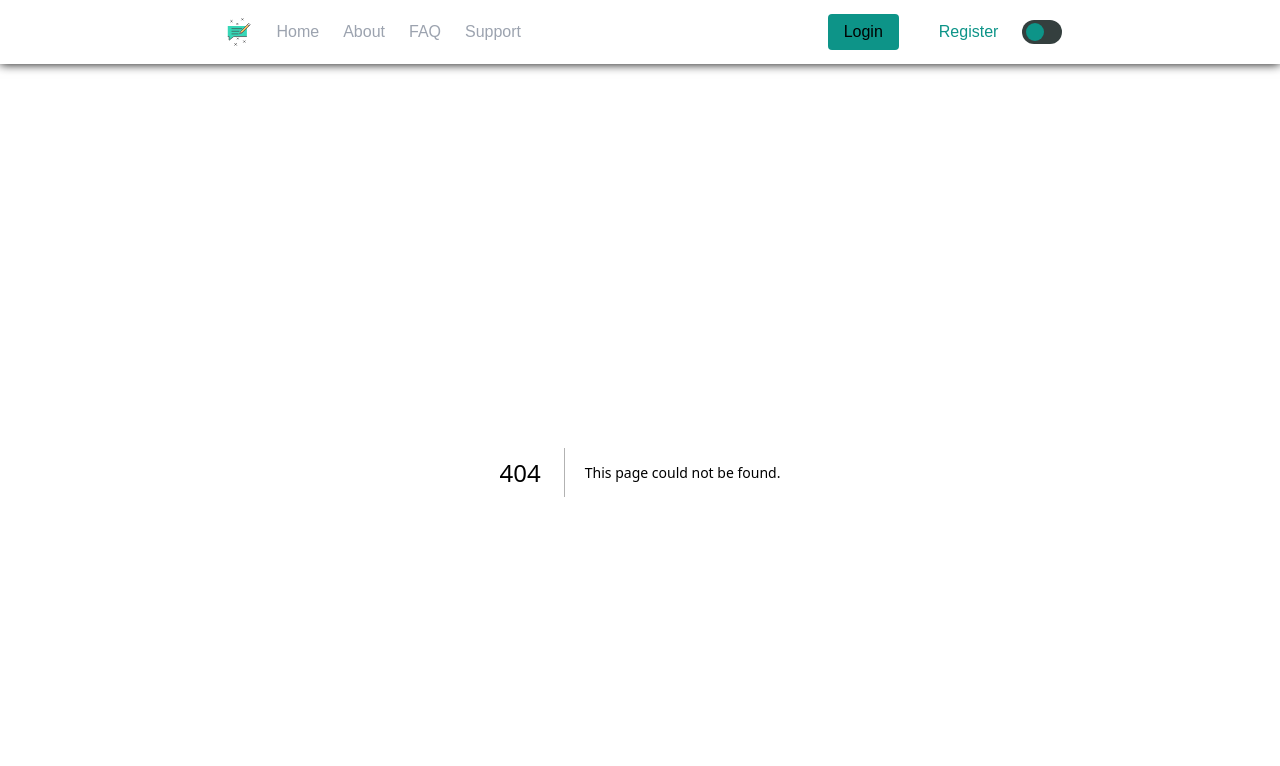
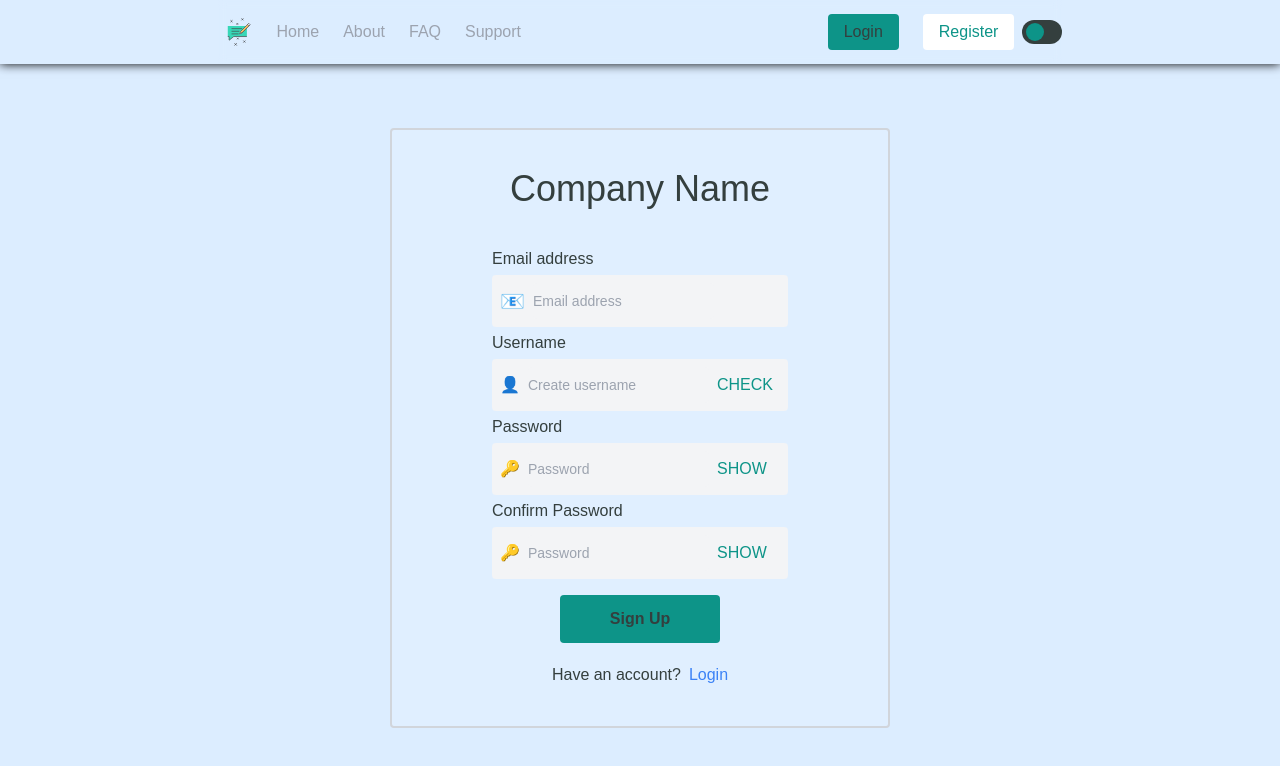
Before and after one commit to Collaborative-Open-Source-Projects/scrt-pwd-link, a Next.js app: page /authentication in a window 1280 px wide. Before the commit this address had no page. Shown: the top 766 px of the page. Built offline with nearby package versions, Linux system fonts and the light colour scheme.

Commit message:
Added Login & signUp components and /authentication route

```diff
--- /dev/null
+++ b/app/authentication/layout.js
@@ -0,0 +1,4 @@
+// app/authentication/layout.tsx (Authentication Layout)
+export default function AuthLayout({ children }) {
+  return <main>{children}</main>;
+}
--- /dev/null
+++ b/app/authentication/page.js
@@ -0,0 +1,13 @@
+"use client";
+import { Login } from "../components/Login";
+import { Register } from "../components/Register";
+import { useState } from "react";
+
+export default function Page() {
+  const [isAlreadyUser, setAlreadyUser] = useState(false);
+  return isAlreadyUser ? (
+    <Login isAlreadyUser={isAlreadyUser} setAlreadyUser={setAlreadyUser} />
+  ) : (
+    <Register isAlreadyUser={isAlreadyUser} setAlreadyUser={setAlreadyUser} />
+  );
+}
--- /dev/null
+++ b/app/components/Login.jsx
@@ -0,0 +1,41 @@
+import { useState } from "react";
+
+export const Login = ({ isAlreadyUser, setAlreadyUser }) => {
+  const [isPassVisible, setPassVisible] = useState(false)
+  return (
+    <div className="m-auto  w-[90%] h-[600px] mt-[8vh] sm:w-[60%] max-w-[500px] justify-center rounded md:w-[50%] lg:w-[40%] 2xl:[20%] flex flex-col border-solid  border-gray-300 bg-white/10  border-[2px] box-border  items-center">
+      <h1 className="text-4xl  mb-[6%] " id="company-name">
+        Company Name
+      </h1>
+      <form className="flex flex-col items-center w-[70%] sm:w-[60%] my-2  mx-auto">
+      <label htmlFor="userName">
+        Username or Email address
+        <div className="rounded relative w-[296px]  [2px] my-1 focus-within:bg-white p-2 flex bg-gray-100 items-center">
+           <span className=" left-2 top-[6px]">&#128100;</span>
+        <input type="text" className=" rounded bg-gray-100 mx-2 h-[36px] text-sm focus:outline-none focus:bg-white text-black " placeholder="username or email address" name="username" id="userName"/>
+
+        </div></label>
+
+        <label htmlFor="password">Password
+        <div className="rounded relative w-[296px] focus-within:bg-white my-1 p-2 flex bg-gray-100 items-center">
+           <span className=" left-2 top-[6px]">&#128273;</span>
+        <input type={isPassVisible ? 'text' : 'password' } className=" rounded mx-2 h-[36px] focus:outline-none bg-gray-100 focus:bg-white text-black " placeholder="Password" name="password" id="password"/>
+        <span onClick={() =>{
+          setPassVisible(!isPassVisible)}} className="text-teal-600  cursor-pointer font-bold text-[10px] p-0 m-0">{isPassVisible?'HIDE':'SHOW'}</span>
+
+        </div>
+      </label>
+      <input type="submit" value={'Login'} className=" w-[160px] h-[48px] my-3 rounded bg-teal-600 hover:bg-teal-500 cursor-pointer font-bold"/>
+
+      </form>
+      <div >
+        Don't have an account?
+      <button
+        className="text-blue-500 ml-2"
+        onClick={() => setAlreadyUser(!isAlreadyUser)}
+      >
+        Sign up
+      </button></div>
+    </div>
+  );
+};
--- /dev/null
+++ b/app/components/Register.jsx
@@ -0,0 +1,96 @@
+import { useState } from "react";
+
+export const Register = ({ isAlreadyUser, setAlreadyUser }) => {
+  const [isPassVisible, setPassVisible] = useState(false);
+  const [isCnfmPassVisible, setCnfmPassVisible] = useState(false);
+  return (
+    <div className="m-auto  w-[90%] h-[600px] mt-[8vh] sm:w-[60%] max-w-[500px] justify-center rounded md:w-[50%] lg:w-[40%] 2xl:[20%] flex flex-col border-solid  border-gray-300 bg-white/10  border-[2px] box-border  items-center">
+      <h1 className="text-4xl  mb-[6%] " id="company-name">
+        Company Name
+      </h1>
+      <form className="flex flex-col items-center w-[70%] sm:w-[60%] my-2  mx-auto">
+        <label htmlFor="emailAddress">
+          Email address
+          <div className="rounded relative w-[296px]  [2px] my-1 focus-within:bg-white p-2 flex bg-gray-100 items-center">
+            <span className=" left-2  text-xl">&#128231;</span>
+            <input
+              type="email"
+              className=" rounded bg-gray-100 mx-2 h-[36px] text-sm focus:outline-none focus:bg-white text-black "
+              placeholder="Email address"
+              name="emailAddress"
+              id="emailAddress"
+              required
+            />
+          </div>
+        </label>
+        <label htmlFor="userName">
+          Username
+          <div className="rounded relative w-[296px]  [2px] my-1 focus-within:bg-white p-2 flex bg-gray-100 items-center">
+            <span>&#128100;</span>
+            <input
+              type="text"
+              className=" rounded bg-gray-100 mx-2 h-[36px] text-sm focus:outline-none focus:bg-white text-black "
+              placeholder="Create username"
+              name="username"
+              id="userName"
+            />
+            <span className="text-teal-600 cursor-pointer "> CHECK</span>
+          </div>
+        </label>
+
+        <label htmlFor="password">
+          Password
+          <div className="rounded relative w-[296px] focus-within:bg-white my-1 p-2 flex bg-gray-100 items-center">
+            <span>&#128273;</span>
+            <input
+              type={isPassVisible ? "text" : "password"}
+              className=" rounded bg-gray-100 mx-2 h-[36px] text-sm focus:outline-none focus:bg-white text-black  "
+              placeholder="Password"
+              name="password"
+              id="password"
+            />
+            <span
+              className="cursor-pointer text-teal-600 "
+              onClick={() => setPassVisible(!isPassVisible)}
+            >
+              {isPassVisible ? "HIDE" : "SHOW"}
+            </span>
+          </div>
+        </label>
+        <label htmlFor="cnfmPassword">
+          Confirm Password
+          <div className="rounded relative w-[296px] focus-within:bg-white my-1 p-2 flex bg-gray-100 items-center">
+            <span>&#128273;</span>
+            <input
+              type={isCnfmPassVisible ? "text" : "password"}
+              className=" rounded bg-gray-100 mx-2 h-[36px] text-sm focus:outline-none focus:bg-white text-black  "
+              placeholder="Password"
+              name="cnfmPassword"
+              id="cnfmPassword"
+            />
+            <span
+              className="cursor-pointer text-teal-600 "
+              onClick={() => setCnfmPassVisible(!isCnfmPassVisible)}
+            >
+              {isCnfmPassVisible ? "HIDE" : "SHOW"}
+            </span>
+          </div>
+        </label>
+        <input
+          type="submit"
+          value={"Sign Up"}
+          className=" w-[160px] h-[48px] my-3 rounded bg-teal-600 hover:bg-teal-500 cursor-pointer font-bold"
+        />
+      </form>
+      <div>
+        Have an account?
+        <button
+          className="text-blue-500 ml-2"
+          onClick={() => setAlreadyUser(!isAlreadyUser)}
+        >
+          Login
+        </button>
+      </div>
+    </div>
+  );
+};
```
